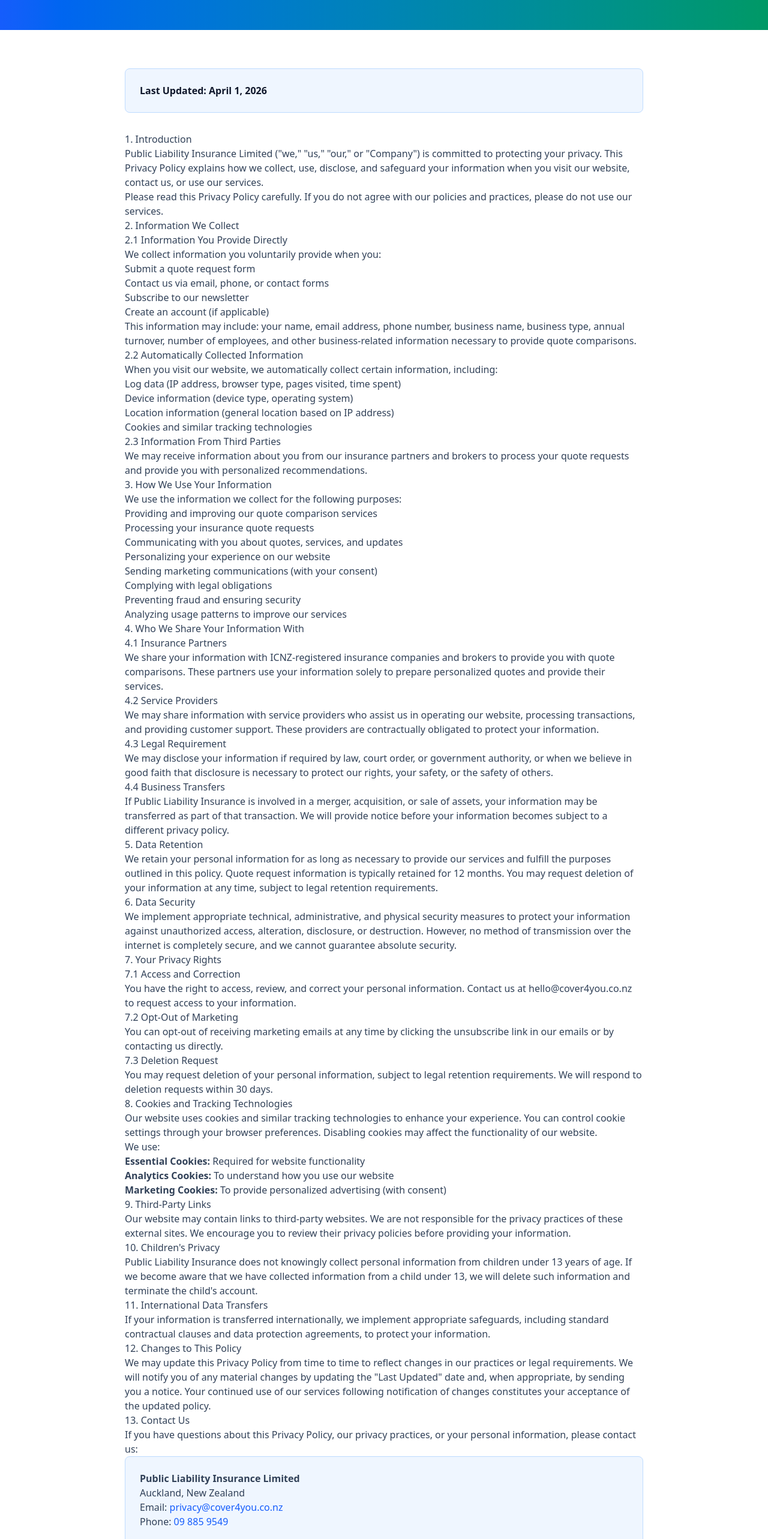
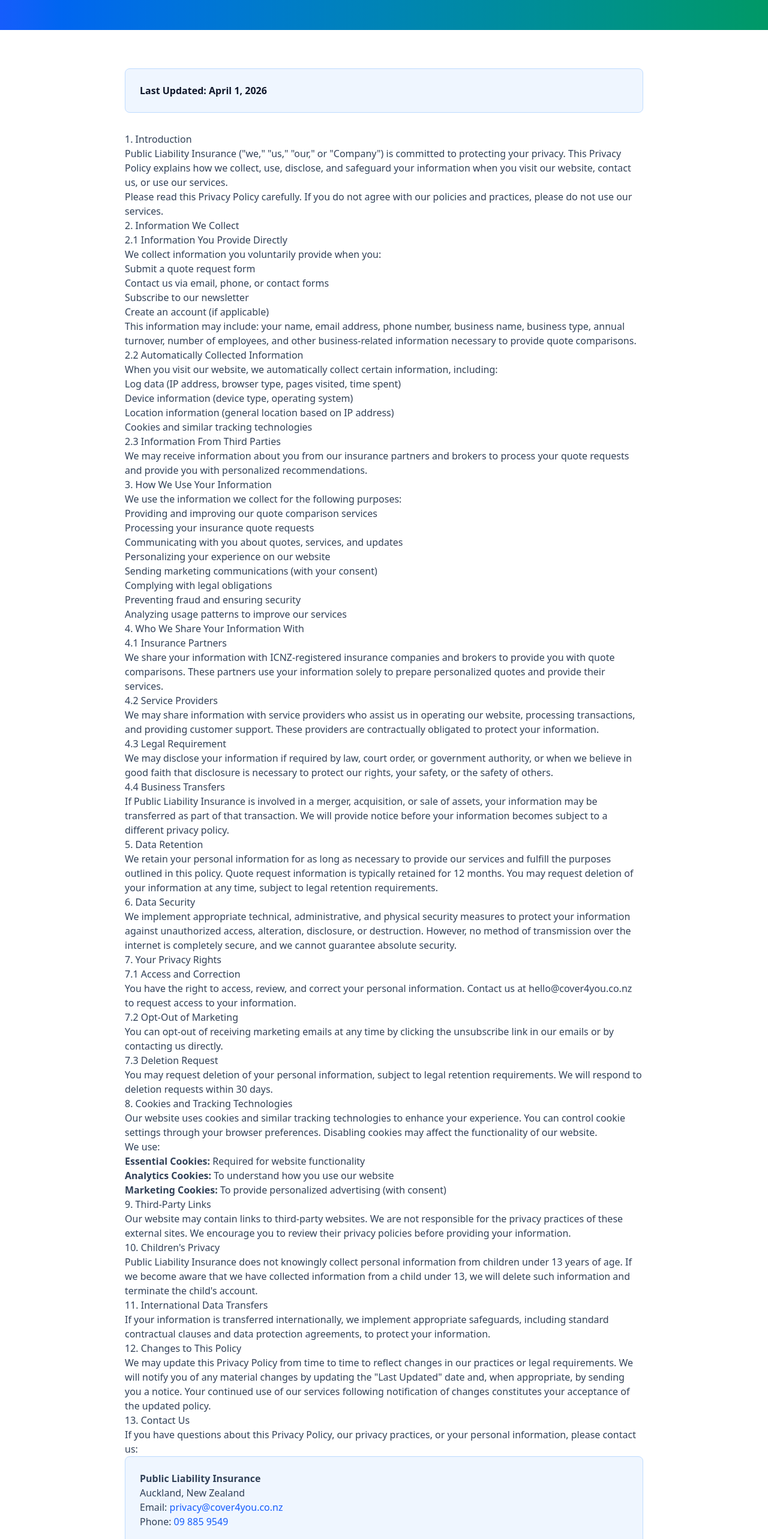
Before and after one commit to darinbutler/publicliabilityinsurance.co.nz, a Next.js app: page /privacy in a window 1280 px wide. Shown: the part 234-2800 px from the top of the page at 60% size. Built offline with nearby package versions, Linux system fonts and the light colour scheme.

Commit message:
Remove Ltd/Limited from company name references
Drop 'Ltd' from footer copyright and 'Limited' from privacy policy
intro and contact block, and terms contact block. Powered by
Cover4You in footer remains as requested.

```diff
--- a/src/app/privacy/page.tsx
+++ b/src/app/privacy/page.tsx
@@ -31,7 +31,7 @@
 
           <h2>1. Introduction</h2>
           <p>
-            Public Liability Insurance Limited ("we," "us," "our," or "Company") is committed to protecting your privacy. This Privacy Policy explains how we collect, use, disclose, and safeguard your information when you visit our website, contact us, or use our services.
+            Public Liability Insurance ("we," "us," "our," or "Company") is committed to protecting your privacy. This Privacy Policy explains how we collect, use, disclose, and safeguard your information when you visit our website, contact us, or use our services.
           </p>
           <p>
             Please read this Privacy Policy carefully. If you do not agree with our policies and practices, please do not use our services.
@@ -164,7 +164,7 @@
 
           <div className="bg-blue-50 border border-blue-200 rounded-lg p-6">
             <p>
-              <strong>Public Liability Insurance Limited</strong><br />
+              <strong>Public Liability Insurance</strong><br />
               Auckland, New Zealand<br />
               Email: <a href="mailto:privacy@cover4you.co.nz" className="text-blue-600 hover:text-blue-700">privacy@cover4you.co.nz</a><br />
               Phone: <a href="tel:098859549" className="text-blue-600 hover:text-blue-700">09 885 9549</a>
--- a/src/app/terms/page.tsx
+++ b/src/app/terms/page.tsx
@@ -162,7 +162,7 @@
 
           <div className="bg-blue-50 border border-blue-200 rounded-lg p-6">
             <p>
-              <strong>Public Liability Insurance Limited</strong><br />
+              <strong>Public Liability Insurance</strong><br />
               Auckland, New Zealand<br />
               Email: <a href="mailto:legal@cover4you.co.nz" className="text-blue-600 hover:text-blue-700">legal@cover4you.co.nz</a><br />
               Phone: <a href="tel:098859549" className="text-blue-600 hover:text-blue-700">09 885 9549</a>
--- a/src/components/Footer.tsx
+++ b/src/components/Footer.tsx
@@ -179,7 +179,7 @@
         {/* Bottom Bar */}
         <div className="border-t border-slate-800 pt-8">
           <div className="flex flex-col md:flex-row justify-between items-center gap-4 text-xs text-slate-500">
-            <p>&copy; {currentYear} Public Liability Insurance Ltd. All rights reserved.</p>
+            <p>&copy; {currentYear} Public Liability Insurance. All rights reserved.</p>
             <div className="flex gap-6">
               <Link href="/privacy" className="hover:text-emerald-400 transition-colors">
                 Privacy Policy
```
